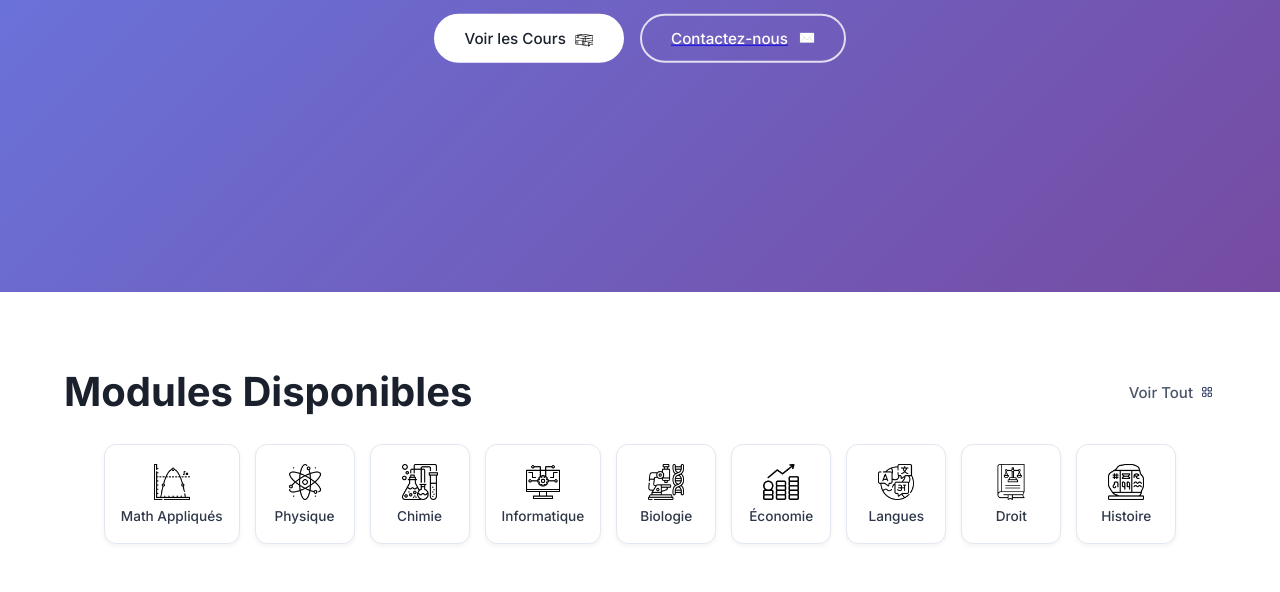
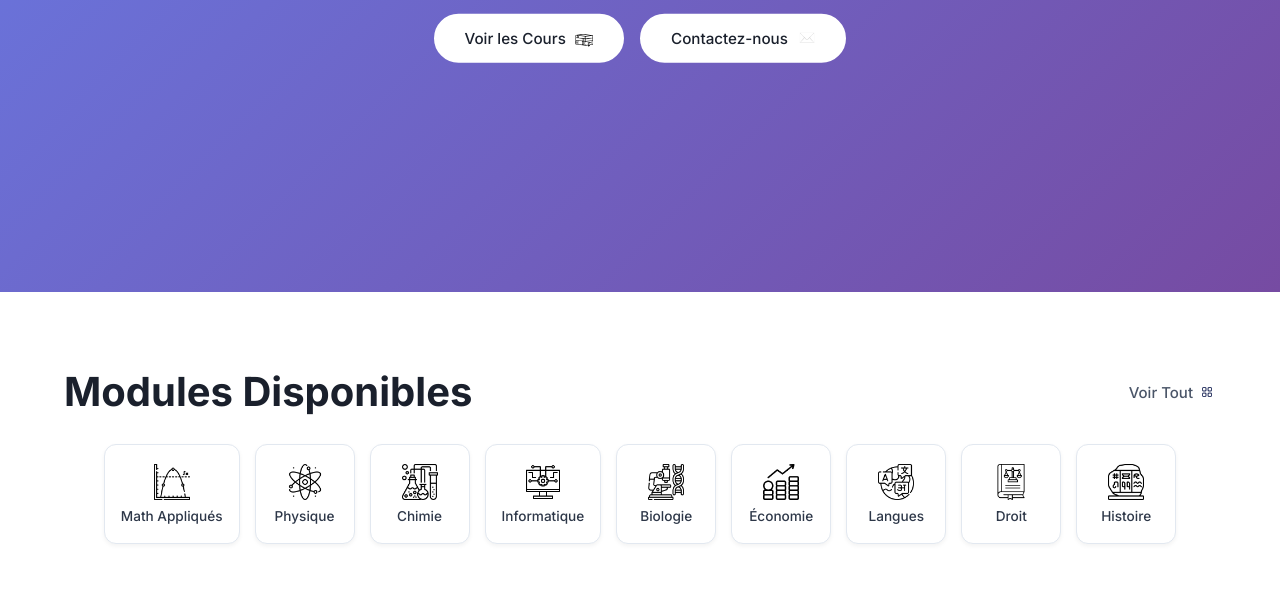
Before and after one commit to Ilyassyani/P1-E-learning, a plain HTML site: page index.html in a window 1280 px wide. Shown: the part 508-1100 px from the top of the page. Drawn offline with Linux system fonts and the light colour scheme.

Commit message:
CSS modifications : removed contact underlines and adjust button colors

```diff
--- a/index.css
+++ b/index.css
@@ -70,8 +70,7 @@ p, h1, h2, h3, span
     gap: 5px;
 }
 
-.head1G-item h1
-{
+.head1G-item h1 {
     font-weight: 500;
     font-size: 15px;
     line-height: 27.75px;
@@ -79,6 +78,8 @@ p, h1, h2, h3, span
     text-transform: capitalize;
     cursor: pointer;
     transition: color 0.3s ease;
+    color: white;
+    text-decoration: none;
 }
 
 .head1G-item h1:hover
@@ -327,17 +328,15 @@ p, h1, h2, h3, span
     box-shadow: 0 4px 10px rgba(0, 0, 0, 0.2);
 }
 
-.head3-btn-secondary
-{
-    background-color: transparent;
-    color: white;
-    border: 2px solid rgba(255, 255, 255, 0.8);
-}
-
-.head3-btn-secondary:hover
-{
-    background-color: rgba(255, 255, 255, 0.1);
-    border-color: white;
+.head3-btn-secondary {
+    background-color: white;
+    color: #1A202C;
+    border: 2px solid white;
+    text-decoration: none;
+}
+
+.head3-btn-secondary:hover {
+    background-color: #f0f0f0;
     transform: translateY(-2px);
     box-shadow: 0 4px 10px rgba(0, 0, 0, 0.2);
 }
@@ -346,6 +345,18 @@ p, h1, h2, h3, span
 {
     width: 18px;
     height: 18px;
+}
+
+/* Remove underlines from ALL links in header and buttons */
+.head1G a,
+.head3-buttons a,
+.head1D a {
+    text-decoration: none !important;
+}
+
+/* Specifically target contact links */
+a[href="./contact.html"] {
+    text-decoration: none !important;
 }
 
 .P1
```
